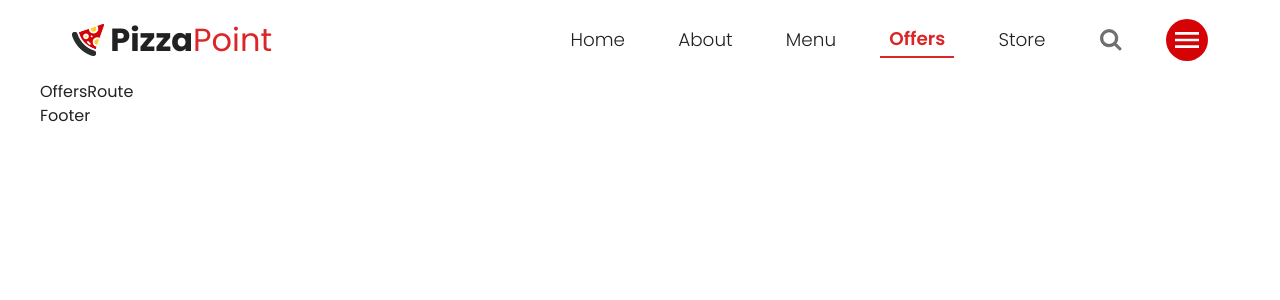
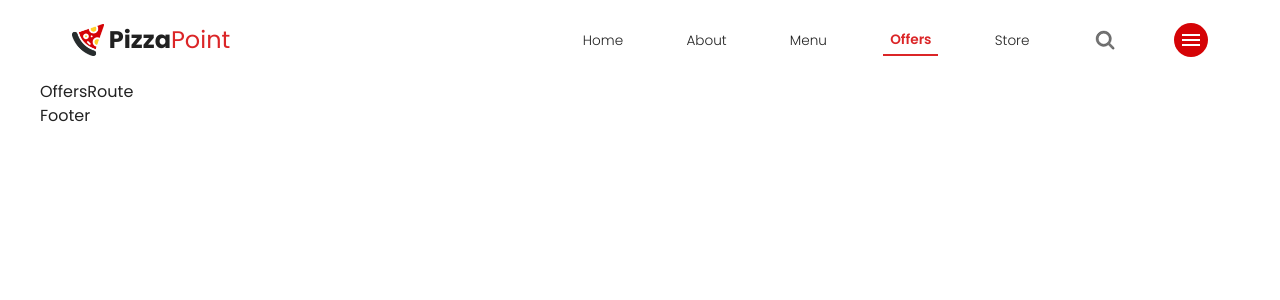
Before and after one commit to nandininila/Pizza_Point, a Next.js app: page /offers in a window 1280 px wide. Shown: the top 300 px of the page. Built offline with nearby package versions, Linux system fonts and the light colour scheme.

Commit message:
Fix: sizing..

```diff
--- a/common/components/shared/Navbar/StyledNav/StyledNav.jsx
+++ b/common/components/shared/Navbar/StyledNav/StyledNav.jsx
@@ -35,14 +35,14 @@ const Logo = styled("div")(({ theme }) =>
 
     "& img": {
       height: "auto",
-      width: "7%",
+      width: createFluidValue(0.7, 2),
     },
   })
 );
 
 const Title = styled("div")(({ theme }) =>
   theme.unstable_sx({
-    fontSize: createFluidValue(0.8, 2),
+    fontSize: createFluidValue(0.7, 1.5),
     pl: ".2em",
 
     "span:first-of-type": {
@@ -82,7 +82,7 @@ const NavLink = styled("div")(({ theme }) =>
 
     "& a": {
       p: "0 .5em",
-      fontSize: createFluidValue(0.85, 1.15),
+      fontSize: createFluidValue(0.65, 0.85),
       fontWeight: "300",
       color: "inherit",
 
@@ -113,7 +113,7 @@ const MenuButton = styled("div")(({ theme }) =>
   theme.unstable_sx({
     "& button": {
       bgcolor: "bg.2",
-      fontSize: createFluidValue(0.6, 2),
+      fontSize: createFluidValue(0.6, 1.5),
 
       "&:hover": {
         backgroundColor: "bg.2",
@@ -129,7 +129,7 @@ const MenuButton = styled("div")(({ theme }) =>
 const SearchBox = styled("div")(({ theme }) =>
   theme.unstable_sx({
     "& button": {
-      fontSize: createFluidValue(0.9, 1.6),
+      fontSize: createFluidValue(0.8, 1.4),
       "& svg": {
         strokeWidth: ".5em",
       },
```
